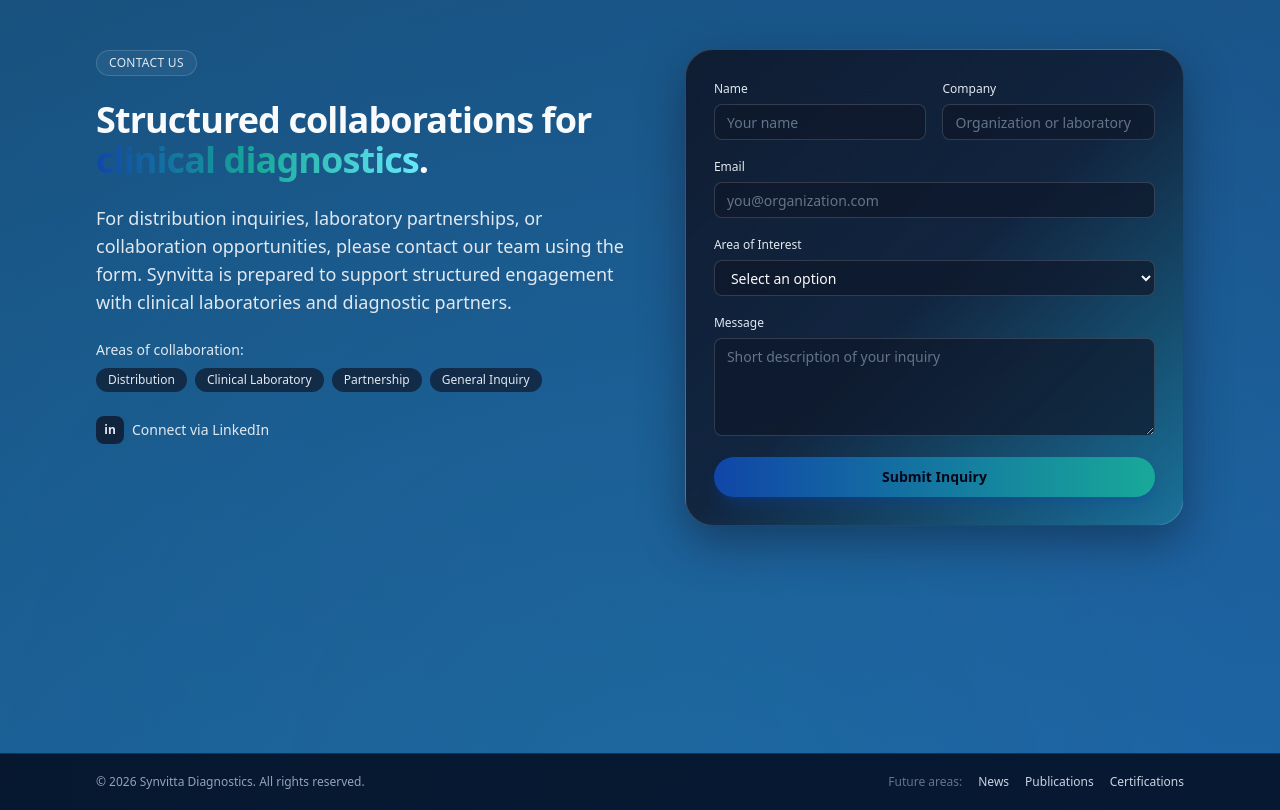
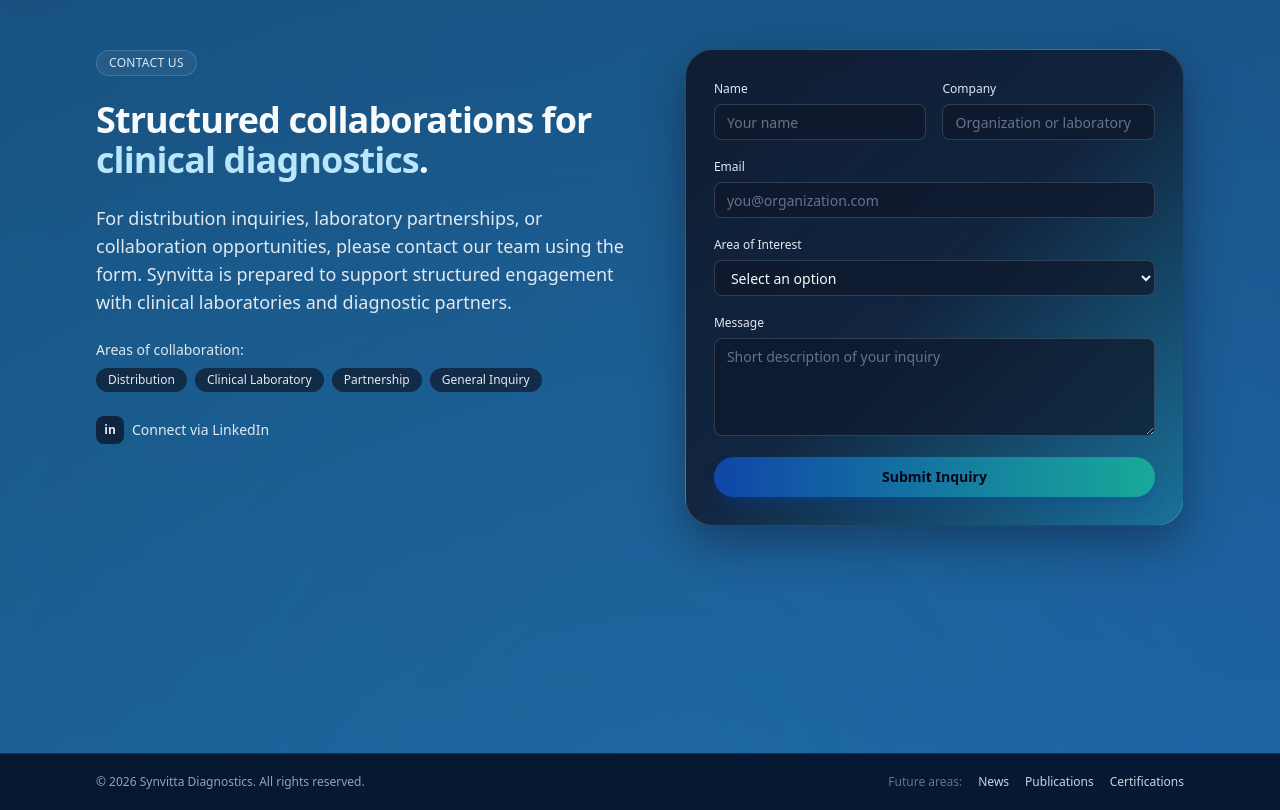
Before and after one commit to CarlosIvanski/synvitta_site, a Next.js app: page / in a window 1280 px wide. Shown: the part 4640-5450 px from the top of the page. Built offline with nearby package versions, Linux system fonts and the light colour scheme.

Commit message:
Improve Contact heading contrast (clinical diagnostics)
Made-with: Cursor

```diff
--- a/components/ContactSection.tsx
+++ b/components/ContactSection.tsx
@@ -33,7 +33,7 @@ export function ContactSection() {
               className="text-3xl font-semibold tracking-tight text-slate-50 sm:text-4xl"
             >
               Structured collaborations for{" "}
-              <span className="gradient-text">clinical diagnostics</span>.
+              <span className="text-sky-200">clinical diagnostics</span>.
             </h2>
             <p className="text-base text-slate-200 sm:text-lg">
               For distribution inquiries, laboratory partnerships, or
```
